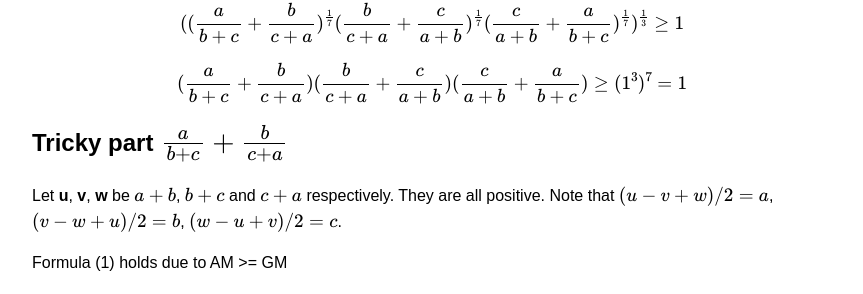
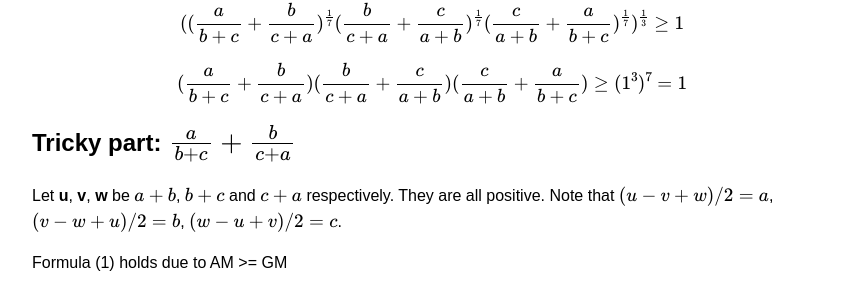
Before and after one commit to tinhomak/tinhomak.github.io, a Jekyll site: the page docs/math/solve_an_2020_irish_math_olymapid_question.html, which Jekyll copies as it is, in a window 1280 px wide. Shown: the part 418-712 px from the top of the page, without its empty margins (208-1071 px from the left). Built offline with Jekyll 4.4.1, drawn with Linux system fonts in a browser that asks for light colours.

```diff
--- a/docs/math/solve_an_2020_irish_math_olymapid_question.html
+++ b/docs/math/solve_an_2020_irish_math_olymapid_question.html
@@ -19,7 +19,7 @@ $$(\frac{a}{b+c} + \frac{b}{c+a}) ^ \frac{1}{7} + (\frac{b}{c+a} + \frac{c}{a+b}
         $$((\frac{a}{b+c} + \frac{b}{c+a}) ^ \frac{1}{7}  (\frac{b}{c+a} + \frac{c}{a+b}) ^ \frac{1}{7}  (\frac{c}{a+b} + \frac{a}{b+c}) ^ \frac{1}{7}) ^ \frac{1}{3} \geq 1$$
         $$(\frac{a}{b+c} + \frac{b}{c+a})  (\frac{b}{c+a} + \frac{c}{a+b}) (\frac{c}{a+b} + \frac{a}{b+c}) \geq (1 ^ 3) ^ 7 = 1$$
     </p>
-    <h2>Tricky part \( \frac{a}{b+c} + \frac{b}{c+a} \)</h2>
+    <h2>Tricky part: \( \frac{a}{b+c} + \frac{b}{c+a} \)</h2>
     <p>Let <b>u</b>, <b>v</b>, <b>w</b> be \( a+b \), \( b+c \) and \( c+a \) respectively. They are all positive. Note that \( (u-v+w)/2=a \), \( (v-w+u)/2=b \), \( (w-u+v)/2=c \).</p>
     <p>Formula (1) holds due to AM >= GM</p>
     <p>$$\frac{1}{2} ( \frac{v}{w} + \frac{w}{v}) \geq \sqrt{ (\frac{v}{w} \frac{w}{v}) } = 1 $$</p>
```
